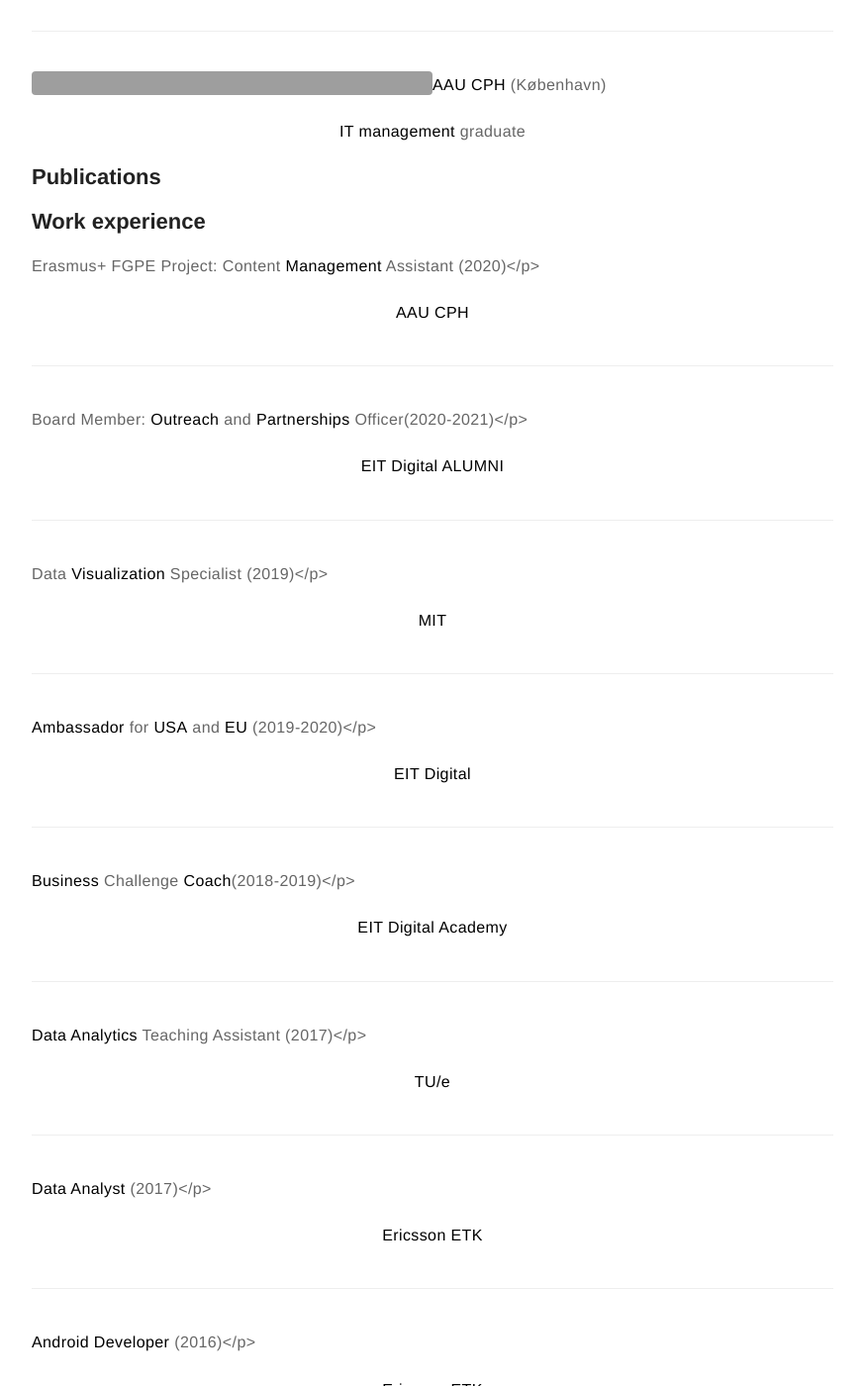
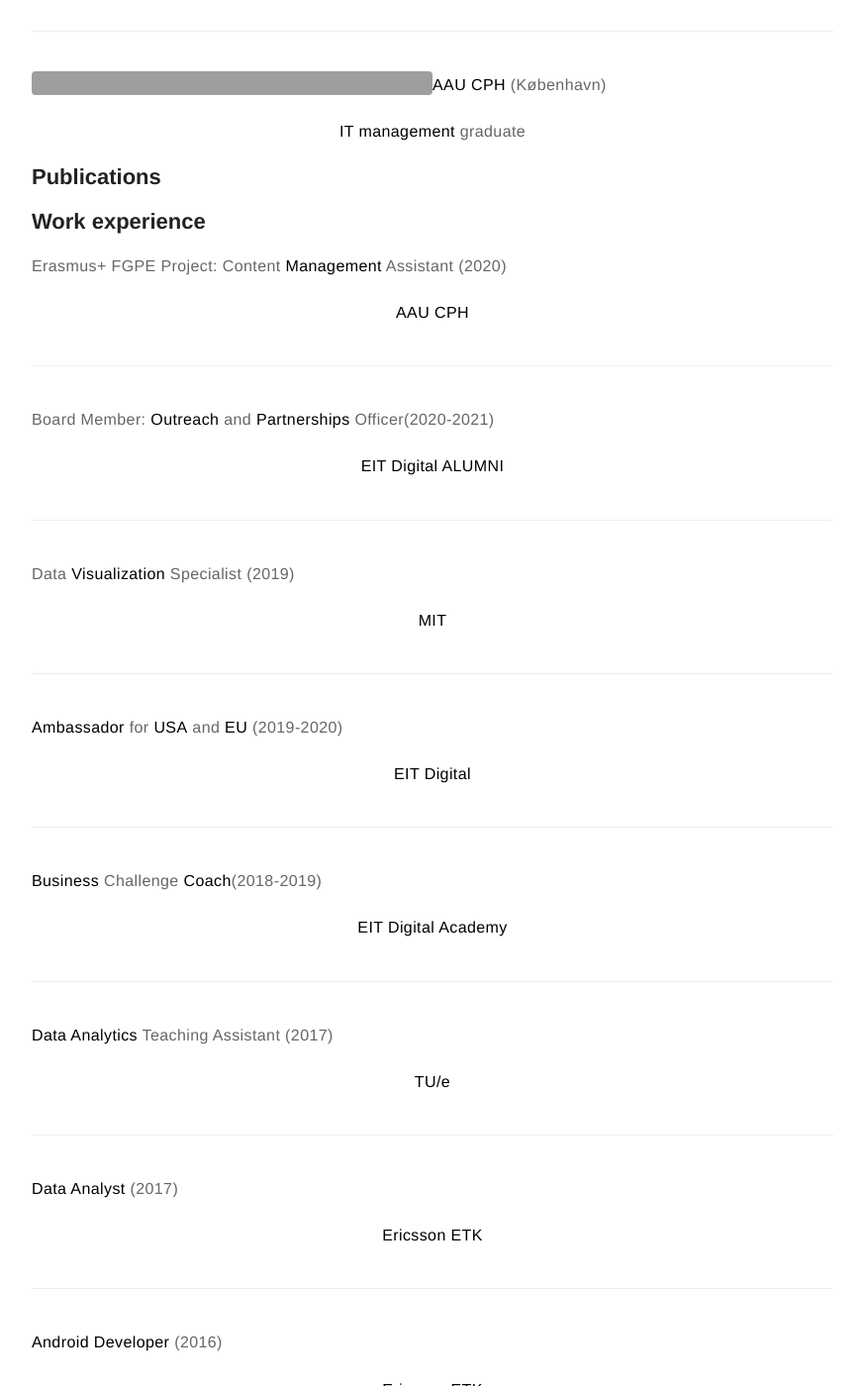
Before and after one commit to dljubenk/dljubenk.github.io, a Jekyll site: the page built from about.md, in a window 1280 px wide and 1400 px high, scrolled down 1529 px. Shown: the whole window at 99% size, without its empty margins (203-1076 px from the left). Built offline with Jekyll 4.4.1, drawn with Linux system fonts in a browser that asks for light colours; grey boxes are pictures that could not be loaded.

```diff
--- a/about.md
+++ b/about.md
@@ -34,26 +34,26 @@ layout: page
 
 <h2>Work experience</h2>
 
-Erasmus+ FGPE Project: Content <strong>Management</strong> Assistant (2020)</p>
+<p>Erasmus+ FGPE Project: Content <strong>Management</strong> Assistant (2020)</p>
 <p align="center"><strong>AAU CPH</strong> </p>
 ---
-Board Member: <strong>Outreach</strong> and <strong>Partnerships</strong> Officer(2020-2021)</p>
+<p>Board Member: <strong>Outreach</strong> and <strong>Partnerships</strong> Officer(2020-2021)</p>
 <p align="center"><strong>EIT Digital ALUMNI</strong> </p>
 ---
-Data <strong>Visualization</strong> Specialist (2019)</p>
+<p>Data <strong>Visualization</strong> Specialist (2019)</p>
 <p align="center"><strong>MIT</strong> </p>
 ---
-<strong>Ambassador</strong> for <strong>USA</strong> and <strong>EU</strong> (2019-2020)</p>
+<p><strong>Ambassador</strong> for <strong>USA</strong> and <strong>EU</strong> (2019-2020)</p>
 <p align="center"><strong>EIT Digital</strong></p>
 ---
-<strong>Business</strong> Challenge <strong>Coach</strong>(2018-2019)</p>
+<p><strong>Business</strong> Challenge <strong>Coach</strong>(2018-2019)</p>
 <p align="center"><strong>EIT Digital Academy</strong></p>
 ---
-<strong>Data Analytics</strong> Teaching Assistant (2017)</p>
+<p><strong>Data Analytics</strong> Teaching Assistant (2017)</p>
 <p align="center"><strong>TU/e</strong></p>
 ---
-<strong>Data Analyst</strong> (2017)</p>
+<p><strong>Data Analyst</strong> (2017)</p>
 <p align="center"><strong>Ericsson ETK</strong></p>
 ---
-<strong>Android Developer</strong> (2016)</p>
+<p><strong>Android Developer</strong> (2016)</p>
 <p align="center"><strong>Ericsson ETK</strong></p>
```
